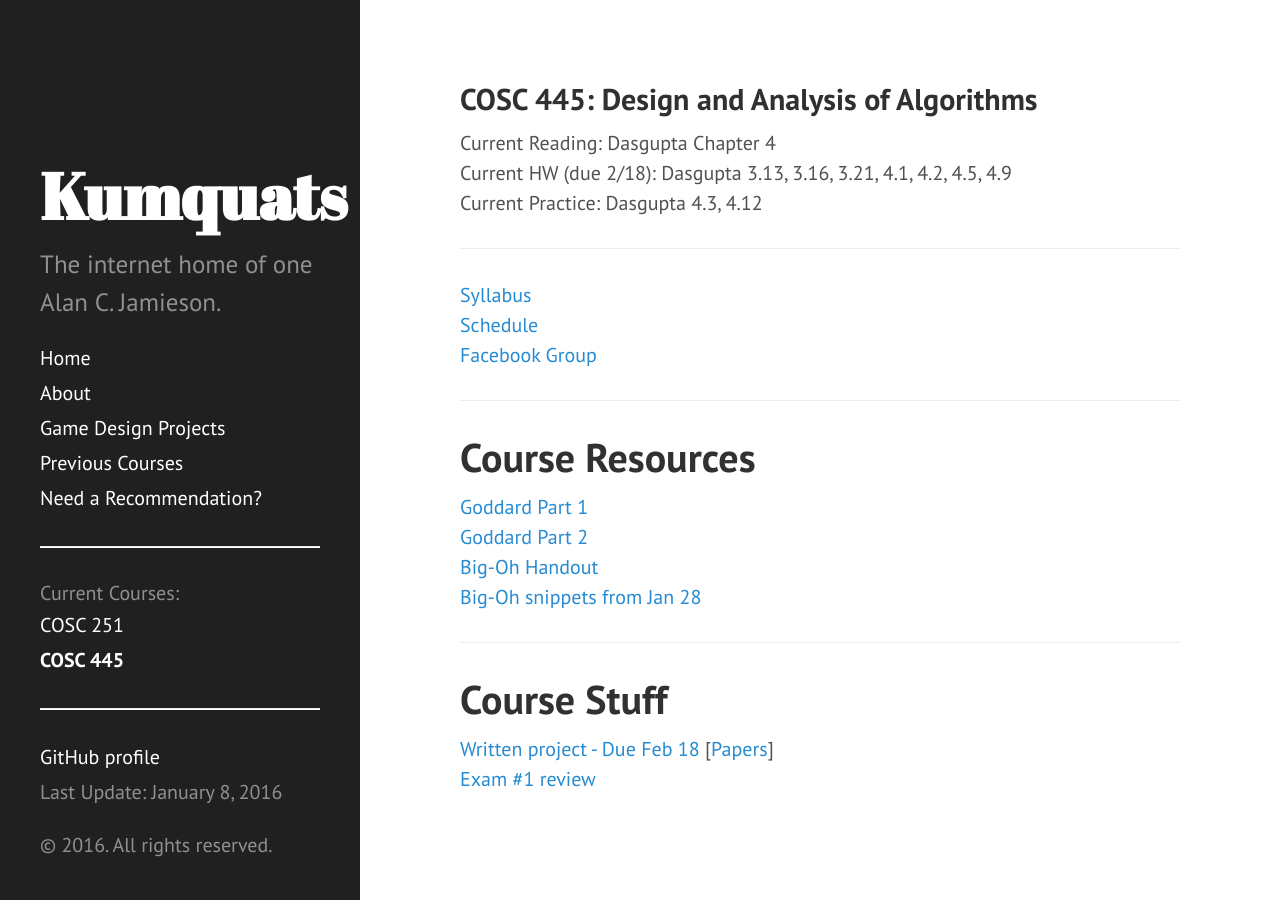
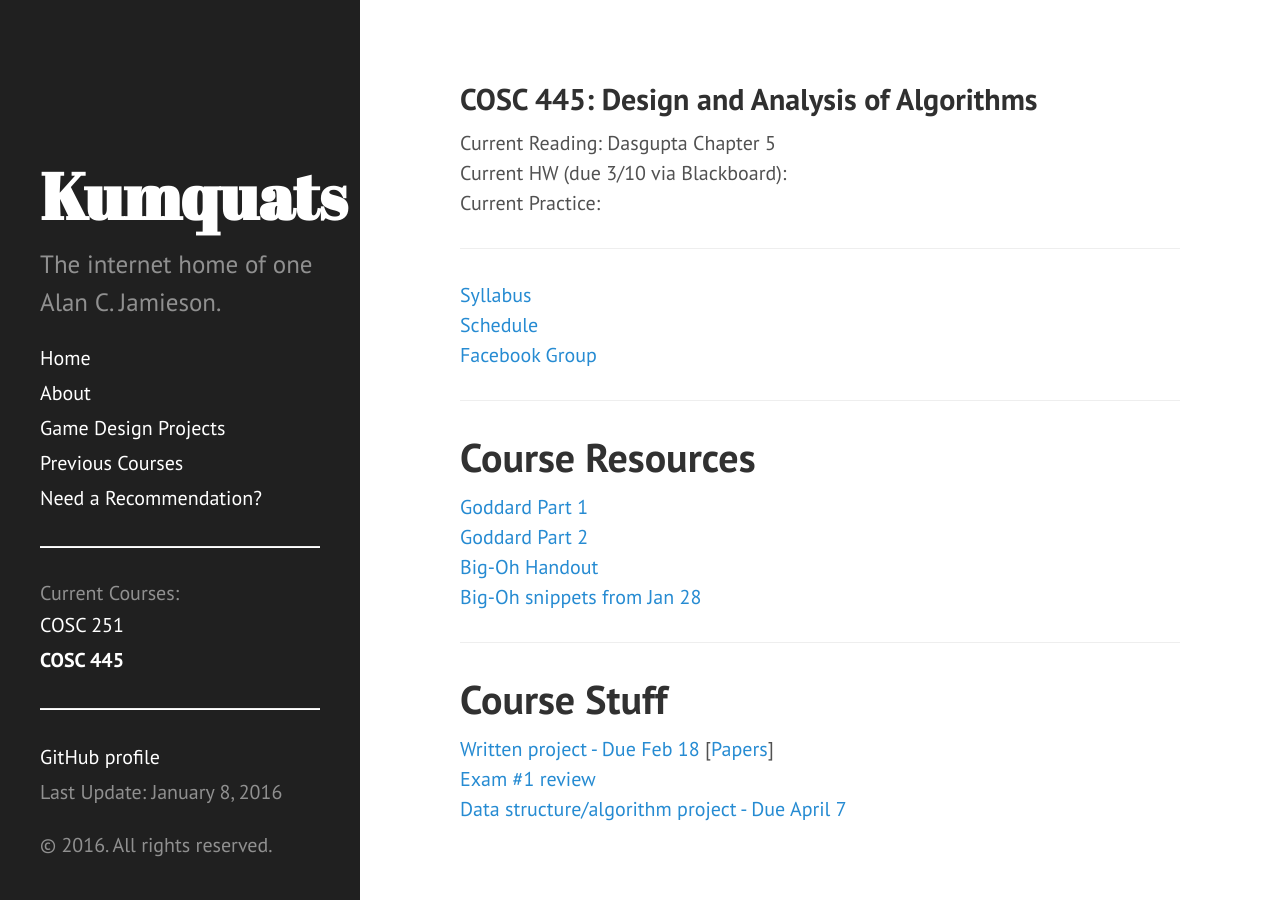
Before and after one commit to ripark/ripark.github.io, a Jekyll site: the page built from s16/cosc445.html, in a window 1280 px wide. Built offline with Jekyll 4.4.1, drawn with Linux system fonts in a browser that asks for light colours; Markdown is read by kramdown in place of the engine named in the settings.

Commit message:
251 and 445 updates

```diff
--- a/s16/cosc251.html
+++ b/s16/cosc251.html
@@ -35,7 +35,7 @@ shorttitle: "COSC 251"
 <br>
 <a href="http://ripark.github.io/s16/Feb18.py">Source from Feb 18</a>
 <br>
-<a href="http://ripark.github.io/s16/Feb25.py">Source from Feb 25</a>
+<a href="http://ripark.github.io/s16/feb25.py">Source from Feb 25</a>
 <br>
 <a href="http://ripark.github.io/s16/251ExamRev.pdf">Exam review (exam on 3/3)</a>
 <hr>
--- a/s16/cosc445.html
+++ b/s16/cosc445.html
@@ -4,11 +4,11 @@ title: "COSC 445: Design and Analysis of Algorithms"
 shorttitle: "COSC 445"
 ---
 
-Current Reading: Dasgupta Chapter 4
+Current Reading: Dasgupta Chapter 5
 <br>
-Current HW (due 2/18): Dasgupta 3.13, 3.16, 3.21, 4.1, 4.2, 4.5, 4.9
+Current HW (due 3/10 via Blackboard):
 <br>
-Current Practice: Dasgupta 4.3, 4.12
+Current Practice:
 <br>
 <hr>
 <a href="http://ripark.github.io/s16/COSC445SillyBus.pdf">Syllabus</a>
@@ -32,3 +32,6 @@ Current Practice: Dasgupta 4.3, 4.12
 <a href="http://ripark.github.io/s16/445proj1.pdf">Written project - Due Feb 18</a> [<a href="http://ripark.github.io/s16/Proj1Papers.zip">Papers</a>]
 <br>
 <a href="http://ripark.github.io/s16/445ExamRev1.pdf">Exam #1 review</a>
+<br>
+<a href="http://ripark.github.io/s16/COSC445Proj2.pdf">Data structure/algorithm project - Due April 7</a>
+<br>
```
Also changed, not shown: 3 other files.
